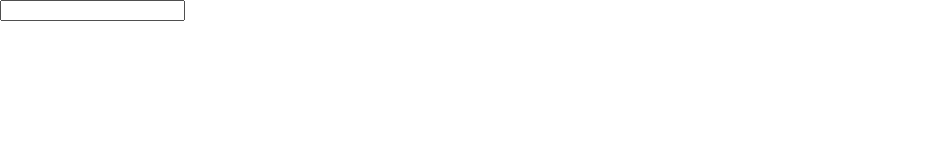
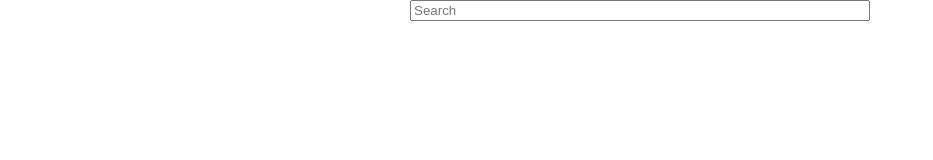
Before and after one commit to MikeLegemah5799/Project_4, a plain HTML site: page index.html in a window 1280 px wide. Shown: the whole page, without its empty margins (0-933 px from the left). Drawn offline with Linux system fonts and the light colour scheme.

Commit message:
added in style

```diff
--- a/css/style.css
+++ b/css/style.css
@@ -55,3 +55,24 @@ table {
   -webkit-box-sizing: border-box;
   box-sizing: border-box;
 }
+
+
+/********************************************************Header*************************************************/
+
+form{
+	margin: 0 auto;
+	text-align: center;
+}
+
+/*****************************************************Media Queries*********************************************/
+
+/*Desktop*/
+
+@media (min-width: 1024px){
+	form{
+		width: 980px;
+	}
+	input{
+		width: 460px;
+	}
+}/*end of desktop*/
--- a/index.html
+++ b/index.html
@@ -10,7 +10,7 @@
     <body>
         <header>
             <form>
-                <input type="search">
+                <input type="search" placeholder="Search">
             </form>
         </header>
 
```
